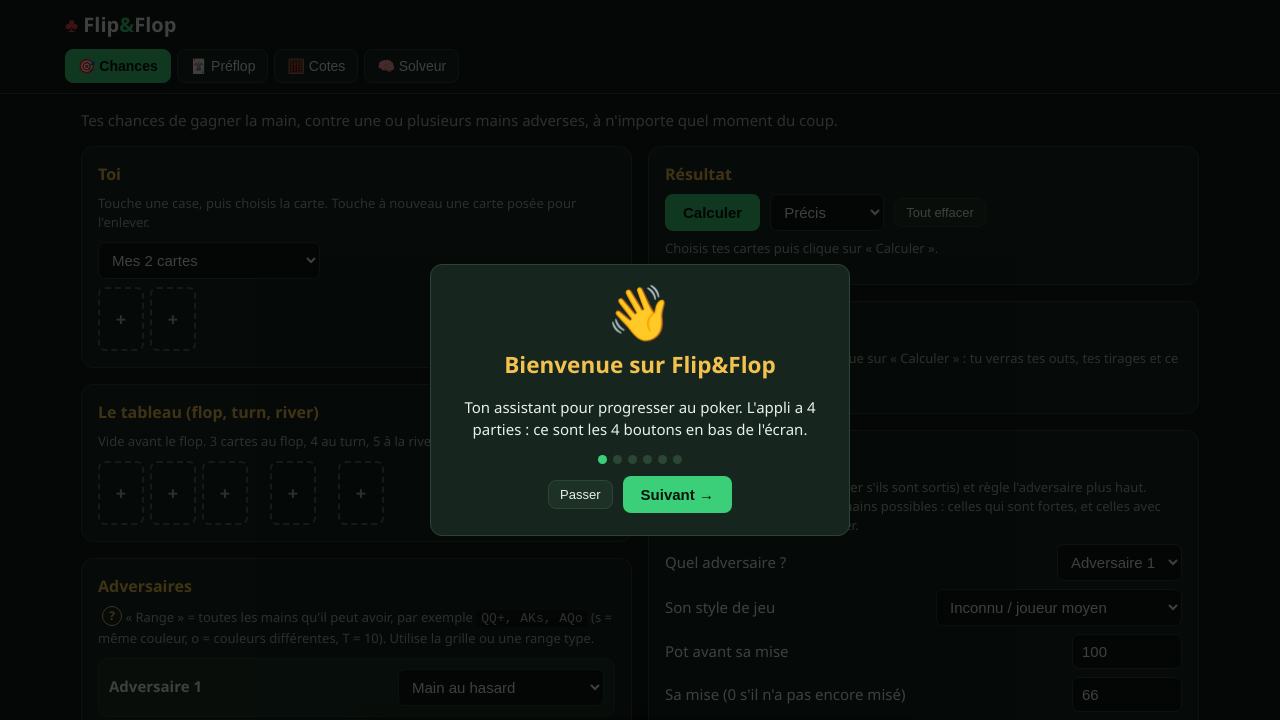
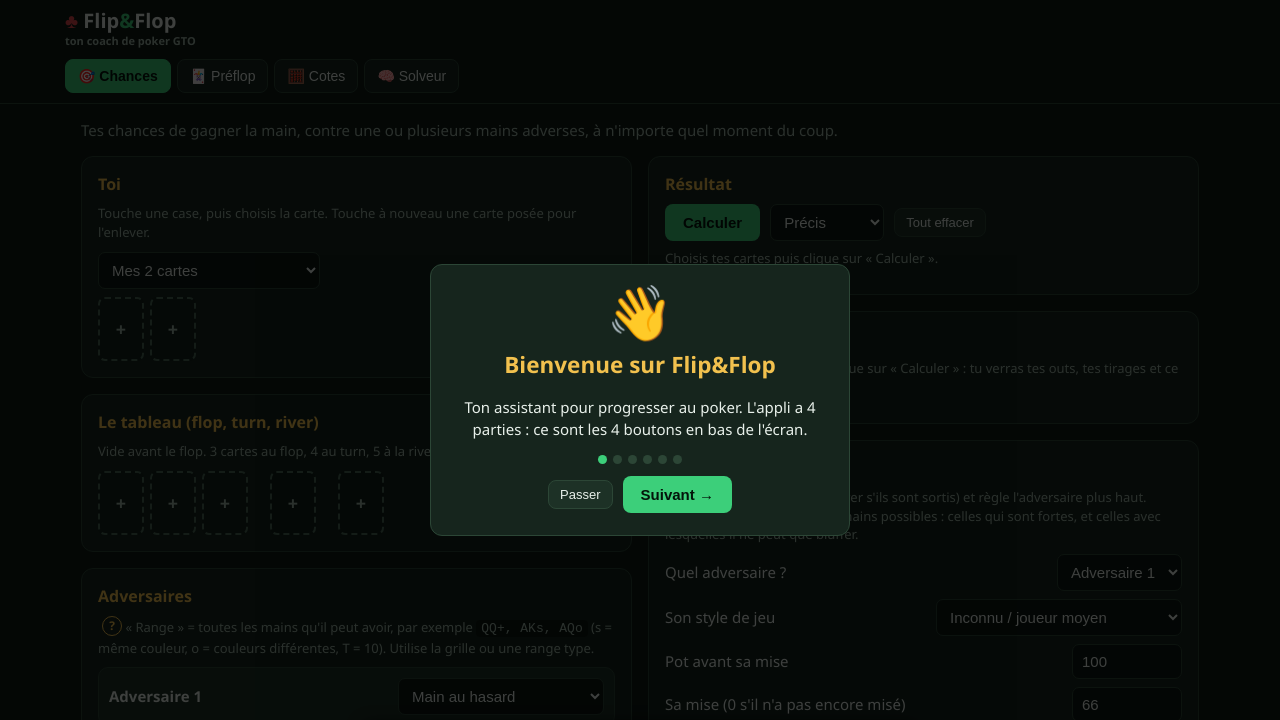
Before and after one commit to Yanishg90/flipflop, a plain HTML site: page index.html in a window 1280 px wide. Shown: the top 720 px of the page. Drawn offline with Linux system fonts and the light colour scheme.

Commit message:
Petite phrase sous le titre : « ton coach de poker GTO »
Co-Authored-By: Claude Opus 5.5 <noreply@anthropic.com>

```diff
--- a/index.html
+++ b/index.html
@@ -8,7 +8,7 @@
 <link rel="manifest" href="manifest.webmanifest">
 <link rel="icon" href="icon-192.png">
 <link rel="apple-touch-icon" href="icon-192.png">
-<title>Flip&amp;Flop</title>
+<title>Flip&amp;Flop — ton coach de poker GTO</title>
 <style>
 :root{
   --bg:#0f1a14; --panel:#16251d; --panel2:#1d3126; --line:#2c4636;
@@ -19,7 +19,8 @@
 html,body{margin:0;background:var(--bg);color:var(--txt);font:15px/1.45 "Segoe UI",system-ui,-apple-system,Roboto,sans-serif;-webkit-tap-highlight-color:transparent}
 header{position:sticky;top:0;z-index:5;background:var(--bg);border-bottom:1px solid var(--line);padding:10px 16px 0;padding-top:max(10px,env(safe-area-inset-top))}
 .top{display:flex;align-items:center;justify-content:space-between;gap:10px;max-width:1150px;margin:0 auto}
-h1{margin:0;font-size:20px} h1 span{color:var(--acc)}
+h1{margin:0;font-size:20px;line-height:1.1} h1 span{color:var(--acc)}
+.tagline{font-size:11px;color:var(--mute);font-weight:600;margin-top:1px}
 nav{display:flex;gap:6px;overflow-x:auto;padding:10px 0;max-width:1150px;margin:0 auto;scrollbar-width:thin}
 nav button{flex:0 0 auto;background:var(--panel);color:var(--txt);border:1px solid var(--line);padding:8px 12px;border-radius:8px;cursor:pointer;font-size:14px;white-space:nowrap}
 nav button.on{background:var(--acc);color:#04140a;border-color:var(--acc);font-weight:700}
@@ -167,7 +168,7 @@ details ul{padding-left:20px;margin:6px 0}
 <body>
 <header>
   <div class="top">
-    <h1><span style="color:var(--red)">♣</span> Flip<span>&amp;</span>Flop</h1>
+    <div><h1><span style="color:var(--red)">♣</span> Flip<span>&amp;</span>Flop</h1><div class="tagline">ton coach de poker GTO</div></div>
     <button class="btn small" id="installBtn">📲 Installer l'appli</button>
   </div>
   <nav id="nav"></nav>
--- a/sw.js
+++ b/sw.js
@@ -1,5 +1,5 @@
 // Permet à l'appli de marcher sans internet une fois installée.
-const CACHE = "flipflop-v32";
+const CACHE = "flipflop-v33";
 const FILES = ["./", "index.html", "manifest.webmanifest", "icon-192.png", "icon-512.png"];
 
 self.addEventListener("install", e => {
```
Also changed, not shown: manifest.webmanifest.
